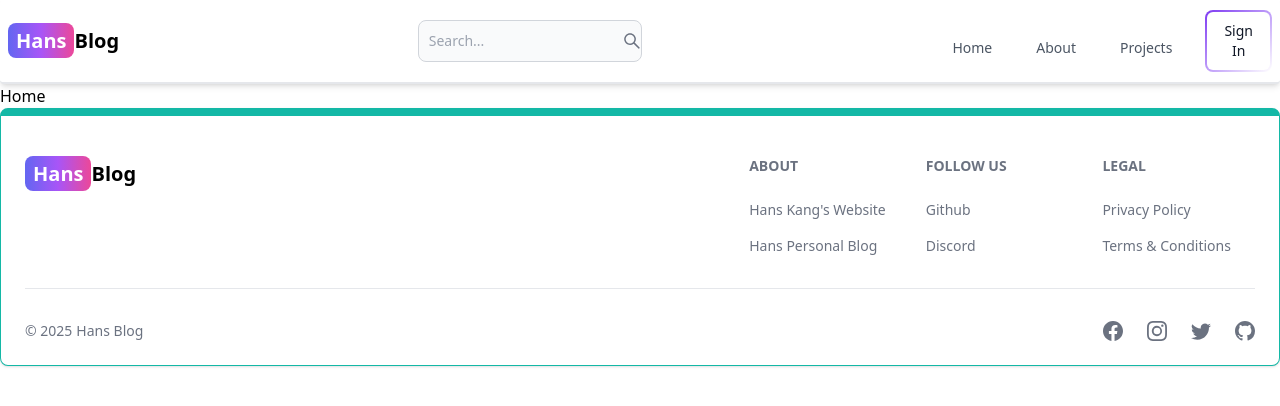
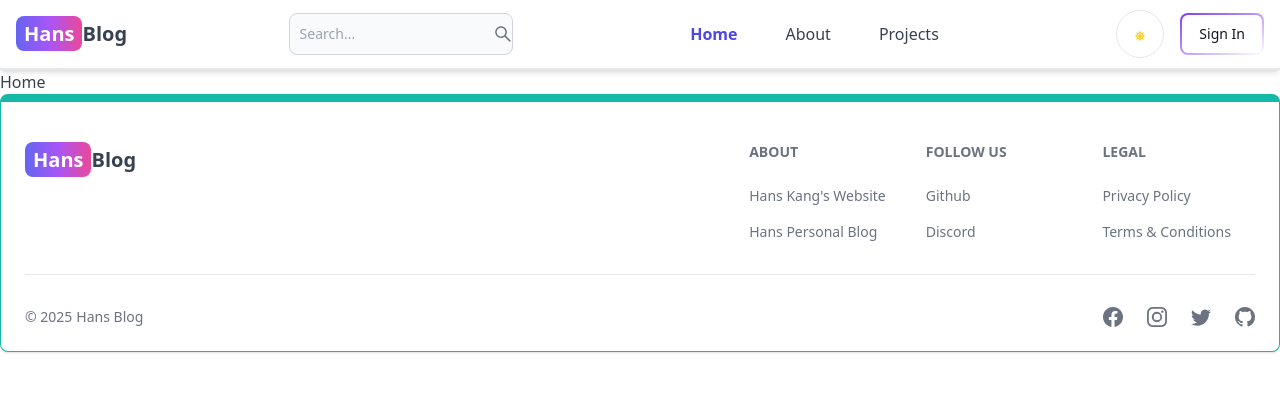
Before and after one commit to hanskkangg/hans_blog_new_repo, a React (Vite) app in the folder client/: page / in a window 1280 px wide. Shown: the top 406 px of the page. Built offline with nearby package versions, Linux system fonts and the light colour scheme; no server answers.

Commit message:
updated darkmode

```diff
--- a/client/src/components/Header.jsx
+++ b/client/src/components/Header.jsx
@@ -1,19 +1,21 @@
 import { Avatar, Button, Dropdown, Navbar, TextInput } from 'flowbite-react';
 import { Link, useLocation } from 'react-router-dom';
 import { AiOutlineSearch } from 'react-icons/ai';
-import { useSelector } from 'react-redux';
+import { FaMoon, FaSun } from 'react-icons/fa';
+import { useSelector, useDispatch } from 'react-redux';
+import { toggleTheme } from '../redux/theme/themeSlice';
 
 export default function Header() {
   const path = useLocation().pathname;
+  const dispatch = useDispatch();
   const { currentUser } = useSelector((state) => state.user);
+  const { theme } = useSelector((state) => state.theme);
 
   return (
-    <Navbar fluid={true} rounded={true} className="border-b-2 shadow-md bg-white dark:bg-gray-900">
-      <div className="container mx-auto flex items-center justify-between">
-        {/* Logo */}
+    <Navbar className="border-b-2 shadow-md bg-white dark:bg-gray-900 px-4">
       <Link
         to="/"
-          className="self-center whitespace-nowrap text-xl font-bold dark:text-white"
+        className="self-center whitespace-nowrap text-sm sm:text-xl font-semibold dark:text-white"
       >
         <span className="px-2 py-1 bg-gradient-to-r from-indigo-500 via-purple-500 to-pink-500 rounded-lg text-white">
           Hans
@@ -21,8 +23,8 @@ export default function Header() {
         Blog
       </Link>
 
-        {/* Search Bar */}
-        <form className="hidden lg:flex items-center relative">
+      {/* ✅ Search Bar */}
+      <form className="hidden lg:flex items-center">
         <TextInput
           type="text"
           placeholder="Search..."
@@ -31,43 +33,24 @@ export default function Header() {
         />
       </form>
 
-        {/* Responsive Search Icon for Small Screens */}
-        <Button className="w-10 h-10 lg:hidden" color="gray" pill>
-          <AiOutlineSearch className="w-5 h-5" />
+      <Button className="w-12 h-10 lg:hidden" color="gray" pill>
+        <AiOutlineSearch />
       </Button>
 
-        {/* Navigation & Profile Section */}
-        <div className="flex items-center gap-4">
-          <Navbar.Collapse className="flex gap-4 items-center">
-            <Navbar.Link
-              as={Link}
-              to="/"
-              active={path === '/'}
-              className="text-gray-600 hover:text-indigo-500 transition duration-300"
+      <div className="flex gap-4 items-center md:order-2">
+      <Button
+  className="w-12 h-12 hidden sm:inline flex items-center justify-center" // ✅ Adjust button size
+  color="gray"
+  pill
+  onClick={() => dispatch(toggleTheme())}
 >
-              Home
-            </Navbar.Link>
+  {theme === 'light' ? (
+    <FaSun className="text-3xl text-yellow-400" />  // ✅ Increased size & color
+  ) : (
+    <FaMoon className="text-3xl text-indigo-400" /> // ✅ Increased size & color
+  )}
+</Button>
 
-            <Navbar.Link
-              as={Link}
-              to="/about"
-              active={path === '/about'}
-              className="text-gray-600 hover:text-indigo-500 transition duration-300"
-            >
-              About
-            </Navbar.Link>
-
-            <Navbar.Link
-              as={Link}
-              to="/projects"
-              active={path === '/projects'}
-              className="text-gray-600 hover:text-pink-500 transition duration-300 border-b-2 border-transparent hover:border-pink-500"
-            >
-              Projects
-            </Navbar.Link>
-          </Navbar.Collapse>
-
-          {/* User Profile or Sign In Button */}
         {currentUser ? (
           <Dropdown
             arrowIcon={false}
@@ -77,7 +60,6 @@ export default function Header() {
                 alt="user"
                 img={currentUser.profilePicture || '/default-avatar.png'}
                 rounded
-                  className="cursor-pointer"
               />
             }
           >
@@ -103,7 +85,47 @@ export default function Header() {
 
         <Navbar.Toggle />
       </div>
+
+      {/* ✅ Visible on Large Screens */}
+      <div className="hidden lg:flex gap-4 items-center">
+        <Link
+          to="/"
+          className={`px-4 py-2 rounded-lg ${
+            path === '/' ? 'text-indigo-600 font-semibold' : 'text-gray-700 dark:text-gray-300'
+          } hover:bg-indigo-500 hover:text-white transition duration-300`}
+        >
+          Home
+        </Link>
+        <Link
+          to="/about"
+          className={`px-4 py-2 rounded-lg ${
+            path === '/about' ? 'text-indigo-600 font-semibold' : 'text-gray-700 dark:text-gray-300'
+          } hover:bg-indigo-500 hover:text-white transition duration-300`}
+        >
+          About
+        </Link>
+        <Link
+          to="/projects"
+          className={`px-4 py-2 rounded-lg ${
+            path === '/projects' ? 'text-indigo-600 font-semibold' : 'text-gray-700 dark:text-gray-300'
+          } hover:bg-pink-500 hover:text-white transition duration-300`}
+        >
+          Projects
+        </Link>
       </div>
+
+      {/* ✅ Navbar Collapse for Small Screens */}
+      <Navbar.Collapse className="lg:hidden">
+        <Navbar.Link active={path === '/'} as="div">
+          <Link to="/">Home</Link>
+        </Navbar.Link>
+        <Navbar.Link active={path === '/about'} as="div">
+          <Link to="/about">About</Link>
+        </Navbar.Link>
+        <Navbar.Link active={path === '/projects'} as="div">
+          <Link to="/projects">Projects</Link>
+        </Navbar.Link>
+      </Navbar.Collapse>
     </Navbar>
   );
 }
--- /dev/null
+++ b/client/src/components/ThemeProvider.jsx
@@ -0,0 +1,12 @@
+import { useSelector } from 'react-redux';
+
+export default function ThemeProvider({ children }) {
+  const { theme } = useSelector((state) => state.theme);
+  return (
+    <div className={theme}>
+      <div className='bg-white text-gray-700 dark:text-gray-200 dark:bg-[rgb(16,23,42)] min-h-screen'>
+        {children}
+      </div>
+    </div>
+  );
+}
--- a/client/src/main.jsx
+++ b/client/src/main.jsx
@@ -1,15 +1,18 @@
-import { StrictMode } from 'react'
-import { createRoot } from 'react-dom/client'
-import './index.css'
-import App from './App.jsx'
+import React from 'react';
+import ReactDOM from 'react-dom/client';
+import App from './App.jsx';
+import './index.css';
 import { store, persistor } from './redux/store.js';
 import { Provider } from 'react-redux';
 import { PersistGate } from 'redux-persist/integration/react';
+import ThemeProvider from './components/ThemeProvider.jsx';
 
-createRoot(document.getElementById('root')).render(
+ReactDOM.createRoot(document.getElementById('root')).render(
   <PersistGate persistor={persistor}>
-  <Provider store={store}>
-    <App />
-  </Provider>
+    <Provider store={store}>
+      <ThemeProvider>
+        <App />
+      </ThemeProvider>
+    </Provider>
   </PersistGate>
-)
+);
--- a/client/src/redux/store.js
+++ b/client/src/redux/store.js
@@ -1,10 +1,12 @@
 import { configureStore, combineReducers } from '@reduxjs/toolkit';
 import userReducer from './user/userSlice';
+import themeReducer from './theme/themeSlice';
 import { persistReducer, persistStore } from 'redux-persist';
 import storage from 'redux-persist/lib/storage';
 
 const rootReducer = combineReducers({
   user: userReducer,
+  theme: themeReducer,
 });
 
 const persistConfig = {
--- /dev/null
+++ b/client/src/redux/theme/themeSlice.js
@@ -0,0 +1,19 @@
+import {createSlice} from '@reduxjs/toolkit';
+
+const initialState = {
+    theme: 'light',
+};
+
+const themeSlice = createSlice({
+    name: 'theme',
+    initialState,
+    reducers: {
+        toggleTheme: (state) => {
+            state.theme = state.theme === 'light' ? 'dark' : 'light';
+        },
+        }
+});
+
+export const {toggleTheme} = themeSlice.actions;
+
+export default themeSlice.reducer;
```
Also changed, not shown: 1 other file (tests, documents, lock files or other folders). Lines whose indentation alone changed are shown as unchanged.
